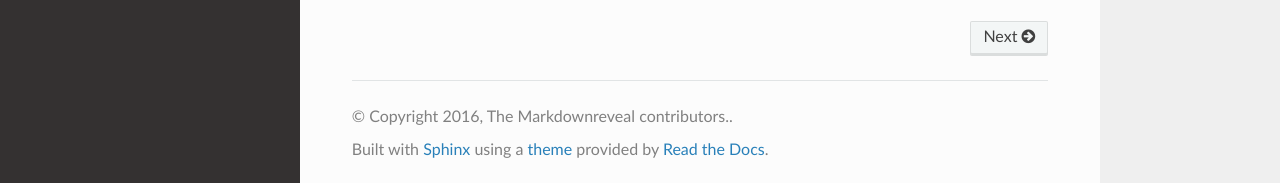
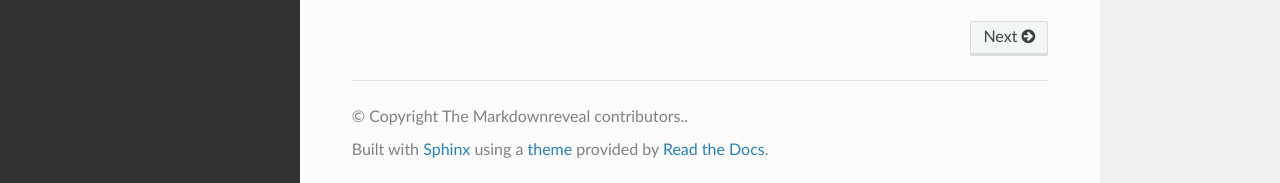
Before and after one commit to markdownreveal/markdownreveal, a Sphinx documentation site: the page built from docs/source/index.rst, in a window 1280 px wide and 943 px high. Shown: the part 757-940 px from the top of the window. Built offline with Sphinx 7.4.7 and the Read the Docs theme 2.0.0, drawn with Linux system fonts in a browser that asks for light colours; formulas are drawn with MathJax 3.

Commit message:
Remove year from copyright notice

```diff
--- a/docs/source/conf.py
+++ b/docs/source/conf.py
@@ -49,7 +49,7 @@ master_doc = 'index'
 
 # General information about the project.
 project = u'Markdownreveal'
-copyright = u'2016, The Markdownreveal contributors.'
+copyright = u'The Markdownreveal contributors.'
 
 # The version info for the project you're documenting, acts as replacement for
 # |version| and |release|, also used in various other places throughout the
```
